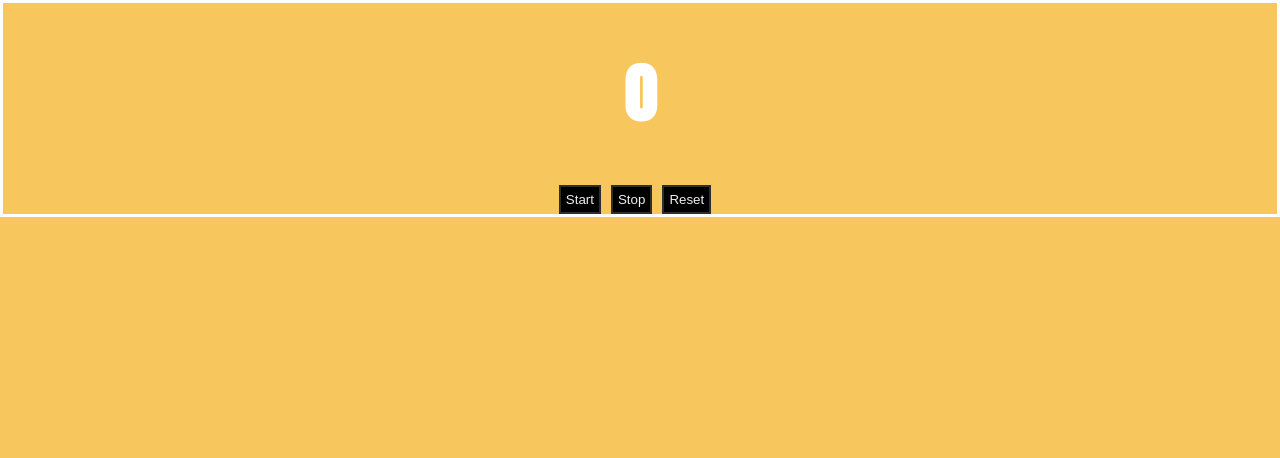
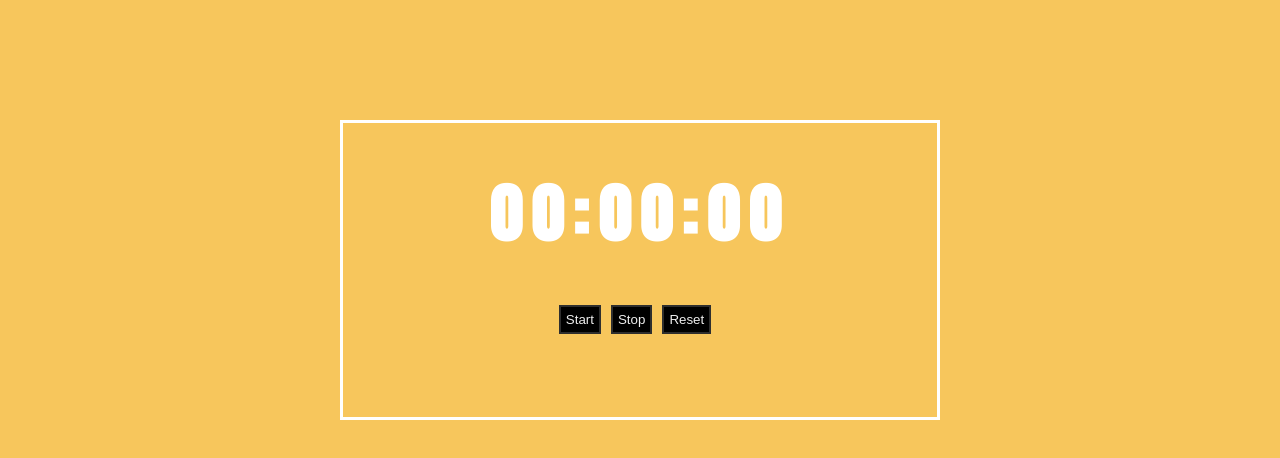
Before and after one commit to Sovlus/stopwatch, a React (Create React App) app: page / in a window 1280 px wide. Shown: the top 458 px of the page. Built offline with nearby package versions, Linux system fonts and the light colour scheme.

Commit message:
changed timer to show more digits

```diff
--- a/src/App.css
+++ b/src/App.css
@@ -34,5 +34,13 @@ button {
 
 .back {
   border: solid white 3px;
+  width: 600px;
+  height: 300px;
+  margin-top: 120px;
+  margin-left:auto;
+  margin-right:auto;
+}
 
+.timer {
+  letter-spacing: 10px;
 }
--- a/src/App.js
+++ b/src/App.js
@@ -2,27 +2,32 @@ import './App.css';
 import { useState, useRef } from 'react';
 
 function App() {
-  const [time, setTime] = useState(0);
+  const [time, setTime] = useState({ hours: 0, minutes: 0, seconds: 0 });
   const intervalRef = useRef();
 
   function startTimer() {
     intervalRef.current = setInterval(() => {
-      setTime(prevTime => prevTime +1);
+      setTime(prevTime => {
+        const seconds = prevTime.seconds + 1;
+        const minutes = prevTime.minutes + Math.floor(seconds / 60);
+        const hours = prevTime.hours + Math.floor(minutes / 60);
+
+        return { hours, minutes: minutes % 60, seconds: seconds % 60 };
+      });
     }, 1000);
   }
-
   function stopTimer() {
     clearInterval(intervalRef.current);
   }
 
   function resetTimer() {
-    setTime(0);
+    setTime({ hours: 0, minutes: 0, seconds: 0 });
     clearInterval(intervalRef.current);
   }
 
   return (
     <div className='back'>
-      <h1 className='timer'>{time}</h1>
+      <h1 className="timer">{time.hours.toString().padStart(2, '0')}:{time.minutes.toString().padStart(2, '0')}:{time.seconds.toString().padStart(2, '0')}</h1>
       <div className='btns'>
       <button onClick={startTimer}>Start</button>
       <button onClick={stopTimer}>Stop</button>
```
